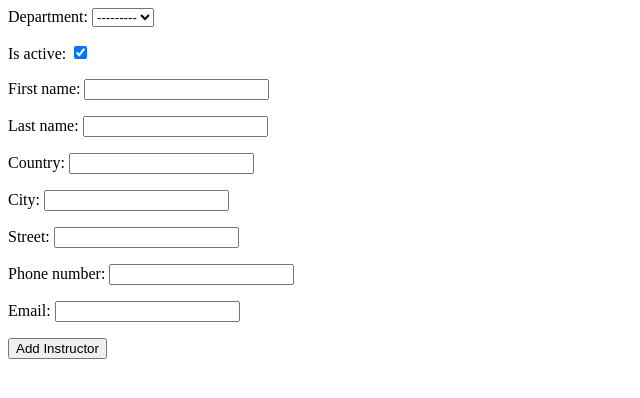
After one commit to binmek94th/Information-System, a Django app: page /core/instructor/ in a window 1280 px wide. The commit adds this page. Shown: the top 398 px of the page, without its empty margins (0-640 px from the left). Run offline with Django 5.2, Linux system fonts and the light colour scheme; data that the repository does not hold is empty.

Commit message:
instructor crud implemented

```diff
--- a/core/forms.py
+++ b/core/forms.py
@@ -1,4 +1,4 @@
-from core.models import Student, Department
+from core.models import Student, Department, Instructor
 from django import forms
 
 
@@ -23,10 +23,31 @@ class StudentRegistrationForm(forms.ModelForm):
     class Meta:
         model = Student
         fields = '__all__'
-        exclude = ['is_verified', 'is_active', 'joined_at', 'user', 'id', 'student_id']
+        exclude = ['is_verified', 'joined_at', 'is_deleted', 'user', 'id', 'student_id']
 
     def __init__(self, *args, **kwargs):
         department_queryset = kwargs.pop('department_queryset', None)
         super().__init__(*args, **kwargs)
         if department_queryset:
             self.fields['department'].queryset = department_queryset
+
+
+class InstructorRegistrationForm(forms.ModelForm):
+    first_name = forms.CharField(max_length=255)
+    last_name = forms.CharField(max_length=255)
+    country = forms.CharField(max_length=255)
+    city = forms.CharField(max_length=255)
+    street = forms.CharField(max_length=255)
+    phone_number = forms.CharField(max_length=12)
+    email = forms.EmailField()
+
+    class Meta:
+        model = Instructor
+        fields = '__all__'
+        exclude = ['is_verified', 'joined_at', 'is_deleted', 'user', 'id', 'instructor_id']
+
+    def __init__(self, *args, **kwargs):
+        department_queryset = kwargs.pop('department_queryset', None)
+        super().__init__(*args, **kwargs)
+        if department_queryset:
+            self.fields['department'].queryset = department_queryset
--- a/core/models.py
+++ b/core/models.py
@@ -54,8 +54,9 @@ class Instructor(models.Model):
     id = models.UUIDField(primary_key=True, default=uuid.uuid4, editable=False)
     instructor_id = models.CharField(max_length=255, unique=True)
     user = models.OneToOneField(User, on_delete=models.CASCADE)
-    department = models.CharField(max_length=255)
+    department = models.ForeignKey(Department, on_delete=models.CASCADE)
     is_verified = models.BooleanField(default=False)
+    is_deleted = models.BooleanField(default=False)
     is_active = models.BooleanField(default=True)
 
     def __str__(self):
--- a/core/templates/department.html
+++ b/core/templates/department.html
@@ -1,30 +1,25 @@
-<!-- Add Department Form -->
 <form method="post" enctype="multipart/form-data">
     {% csrf_token %}
     {{ context.form.as_p }}
     <button type="submit">Add Department</button>
 </form>
 
-<!-- List of Departments -->
 {% for department in context.departmentDb %}
     <p>{{ department.name }}</p>
     <p>{{ department.code }}</p>
     <p>{{ department.description }}</p>
 
-    <!-- Delete Button -->
     <form method="post">
         {% csrf_token %}
         <input type="hidden" name="id" value="{{ department.id }}">
         <button type="submit">Delete</button>
     </form>
 
-    <!-- Edit Button -->
     <button onclick="showEditForm('{{ department.id }}', '{{ department.name }}', '{{ department.code }}', '{{ department.description }}')">
         Edit
     </button>
 {% endfor %}
 
-<!-- Hidden Edit Form -->
 <form id="edit-form" method="post" style="display: none;" enctype="multipart/form-data">
     {% csrf_token %}
     <input type="hidden" name="_method" value="PUT">
--- /dev/null
+++ b/core/templates/instructor.html
@@ -0,0 +1,57 @@
+<form method="post" enctype="multipart/form-data">
+    {% csrf_token %}
+    {{ context.form.as_p }}
+    <button type="submit">Add Instructor</button>
+</form>
+
+{% for instructor in context.InstructorDb %}
+    <p>{{ instructor.instructor_id }}</p>
+    <p>{{ instructor.user.first_name }} {{ instructor.user.last_name }}</p>
+    <p>{{ instructor.department }}</p>
+
+    <form method="post">
+        {% csrf_token %}
+        <input type="hidden" name="id" value="{{ instructor.id }}">
+        <button type="submit">Delete</button>
+    </form>
+
+<button
+    onclick="showEditForm(
+        '{{ instructor.id }}',
+        '{{ instructor.user.first_name|escapejs }}',
+        '{{ instructor.user.last_name|escapejs }}',
+    )">
+    Edit
+</button>
+
+{% endfor %}
+
+<form id="edit-form" method="post" style="display: none;" enctype="multipart/form-data">
+    {% csrf_token %}
+    <input type="hidden" name="_method" value="PUT">
+    <input type="hidden" name="id" id="edit-id">
+    <div>
+        <label for="edit-first-name">First Name:</label>
+        <input type="text" name="first_name" id="edit-first-name">
+    </div>
+    <div>
+        <label for="edit-last-name">Last Name:</label>
+        <input type="text" name="last_name" id="edit-last-name">
+    </div>
+
+    <button type="submit">Save Changes</button>
+    <button type="button" onclick="hideEditForm()">Cancel</button>
+</form>
+
+<script>
+    function showEditForm(id, first_name, last_name) {
+        document.getElementById("edit-form").style.display = "block";
+        document.getElementById("edit-id").value = id;
+        document.getElementById("edit-first-name").value = first_name;
+        document.getElementById("edit-last-name").value = last_name;
+    }
+
+    function hideEditForm() {
+        document.getElementById("edit-form").style.display = "none";
+    }
+</script>
--- a/core/urls.py
+++ b/core/urls.py
@@ -4,4 +4,5 @@ from core import views
 urlpatterns = [
     path('student/', views.student, name='student'),
     path('department/', views.department, name='department'),
+    path('instructor/', views.instructor, name='department'),
 ]
--- a/core/views.py
+++ b/core/views.py
@@ -1,6 +1,6 @@
 from django.shortcuts import render
-from .forms import StudentRegistrationForm, DepartmentRegistrationForm
-from .models import Department, Student, User
+from .forms import StudentRegistrationForm, DepartmentRegistrationForm, InstructorRegistrationForm
+from .models import Department, Student, User, Instructor
 from .utils import generate_easy_password
 
 
@@ -100,3 +100,63 @@ def student(request):
             return render(request, 'student.html', {'context': context}, status=204)
     if request.method == 'GET':
         return render(request, 'student.html', {'context': context})
+
+
+def instructor(request):
+    InstructorDb = Instructor.objects.filter(is_deleted=False)
+    department_queryset = Department.objects.filter(is_active=True).filter(is_deleted=False)
+    form = InstructorRegistrationForm(department_queryset=department_queryset)
+    context = {'InstructorDb': InstructorDb, 'form': form}
+    if request.method == 'POST' and ('_method' not in request.POST or request.POST['_method'] != 'PUT'):
+        if 'id' in request.POST:
+            instructorDb = Instructor.objects.get(id=request.POST['id'])
+            instructorDb.is_deleted = True
+            instructorDb.save()
+            return render(request, 'instructor.html', {'context': context}, status=202)
+        form = InstructorRegistrationForm(request.POST)
+        if form.is_valid():
+            instructor_id = "IN" + str(Instructor.objects.count() + 1 + 1000)
+            passwordGenerated = generate_easy_password(6)
+            user = User.objects.create_user(
+                username=str(instructor_id),
+                email=request.POST['email'],
+                first_name=request.POST['first_name'],
+                last_name=request.POST['last_name'],
+                password=passwordGenerated,
+                country=request.POST['country'],
+                city=request.POST['city'],
+                street=request.POST['street'],
+                phone_number=request.POST['phone_number'],
+            )
+            instructorNew = {
+                'instructor_id': instructor_id,
+                'user': user,
+                'department': form.cleaned_data['department'],
+            }
+            Instructor.objects.create(**instructorNew)
+            return render(request, 'instructor.html', {'context': context}, status=201)
+        else:
+            return render(request, 'instructor.html', {'context': context}, status=204)
+    if request.method == 'POST' and request.POST['_method'] == 'PUT':
+        instructorDb = Instructor.objects.get(id=request.POST['id'])
+        instructorUser = User.objects.get(id=instructorDb.user.id)
+        form = StudentRegistrationForm(request.POST, instance=instructorDb)
+        if form.is_valid():
+            instructorUser.first_name = form.cleaned_data['first_name']
+            instructorUser.last_name = form.cleaned_data['last_name']
+            instructorUser.email = form.cleaned_data['email']
+            instructorUser.country = form.cleaned_data['country']
+            instructorUser.city = form.cleaned_data['city']
+            instructorUser.street = form.cleaned_data['street']
+            instructorUser.phone_number = form.cleaned_data['phone_number']
+            instructorDb.is_active = form.cleaned_data['is_active']
+
+            instructorUser.save()
+            instructorDb.save()
+
+            return render(request, 'instructor.html', {'context': context}, status=201)
+        else:
+            return render(request, 'instructor.html', {'context': context}, status=204)
+    if request.method == 'GET':
+        print(context)
+        return render(request, 'instructor.html', {'context': context})
```
